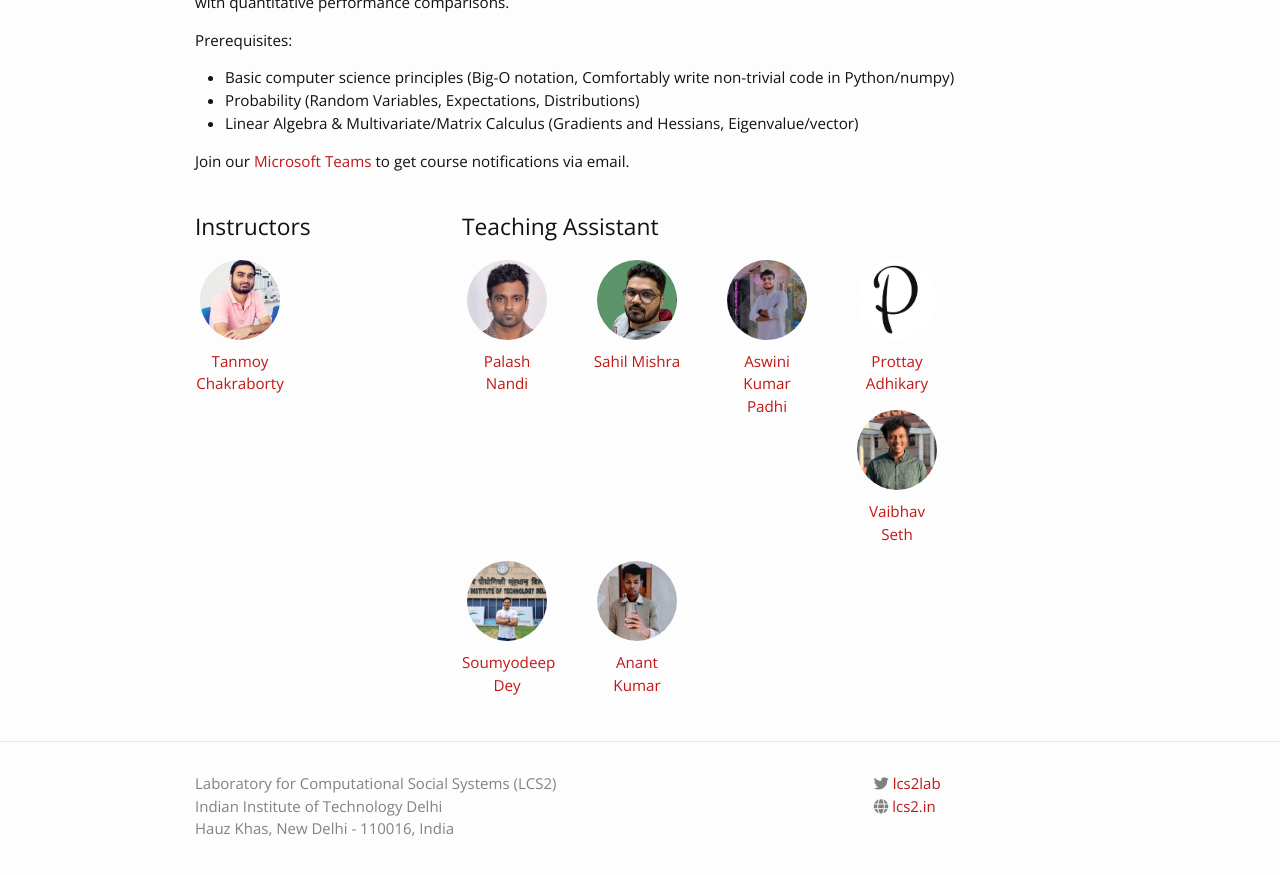
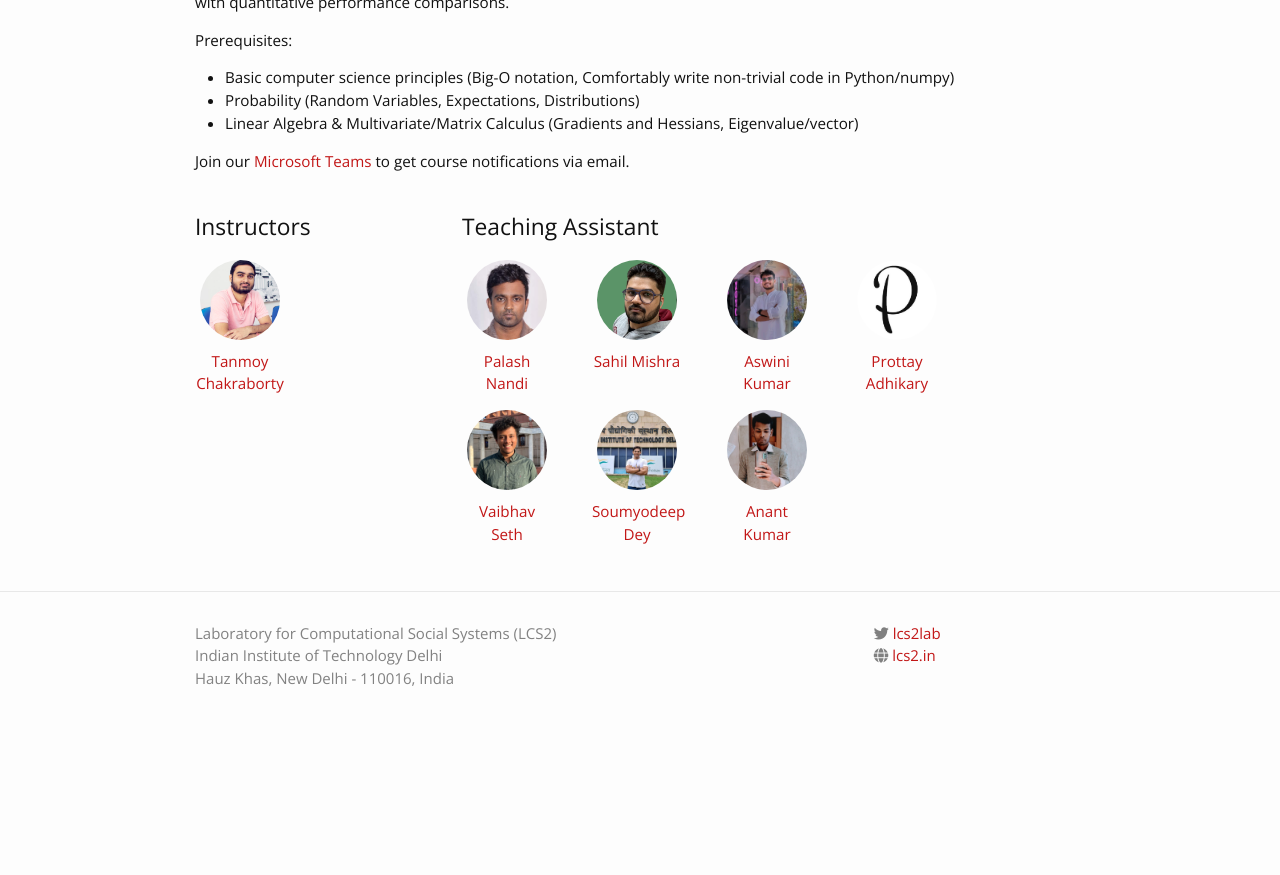
Before and after one commit to lcs2-iitd/ELL409-2401, a Jekyll site: the page built from index.md, in a window 1280 px wide and 900 px high, scrolled down 602 px. Shown: the top 875 px of the window. Built offline with Jekyll 4.4.1, drawn with Linux system fonts in a browser that asks for light colours; nearby versions of some CDN libraries; after the commit the page ends 1351 px from its top, so only the background shows below that.

Commit message:
Update people.yml

```diff
--- a/_data/people.yml
+++ b/_data/people.yml
@@ -13,7 +13,7 @@ teaching_assistants:
     profile_pic: /_images/pp/sahil.png
     webpage: https://en.wikipedia.org/wiki/Hermione_Granger
 
-  - name: Aswini Kumar Padhi
+  - name: Aswini Kumar
     profile_pic: /_images/pp/aswini.jpg
     webpage: https://en.wikipedia.org/wiki/Ron_Weasley
 
```
